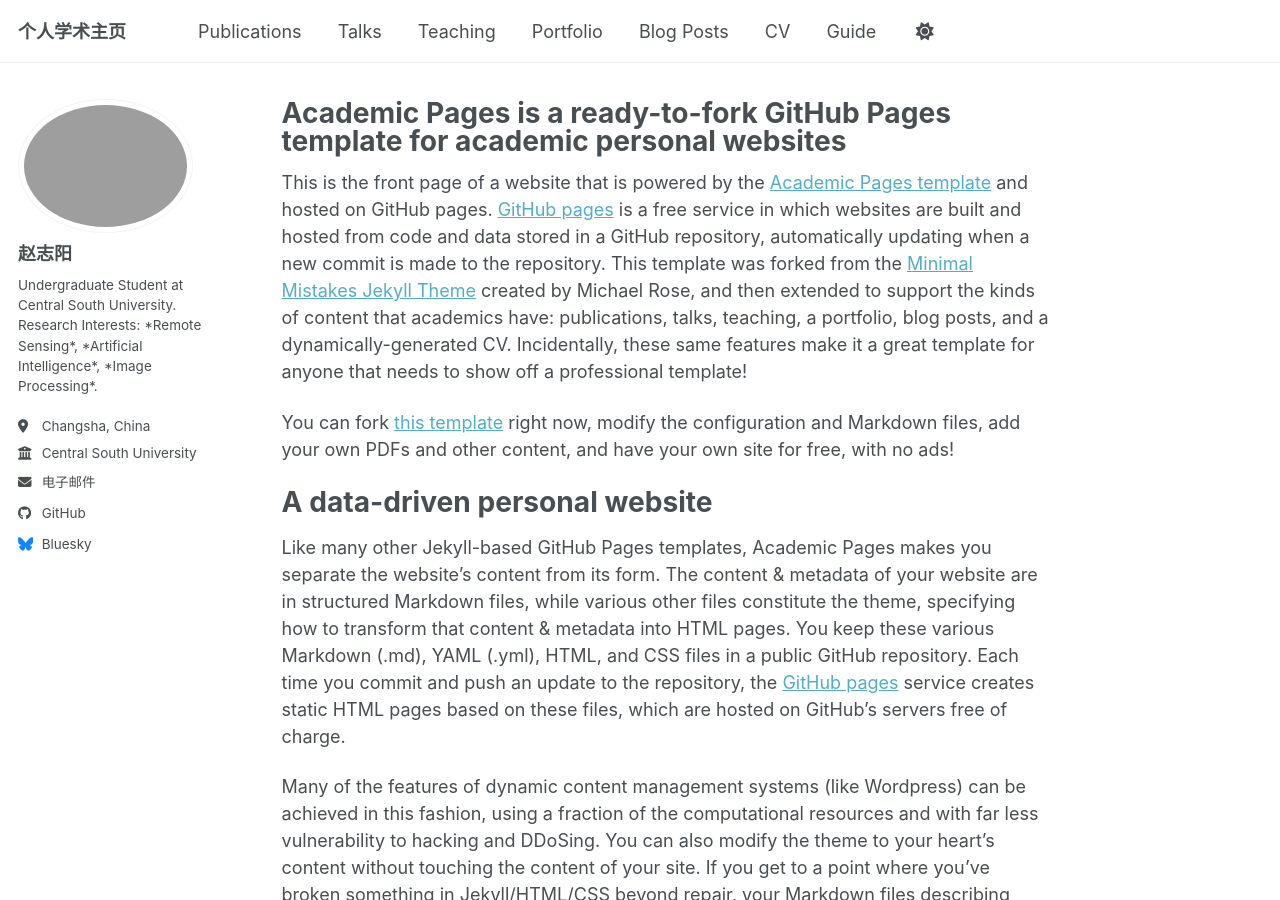
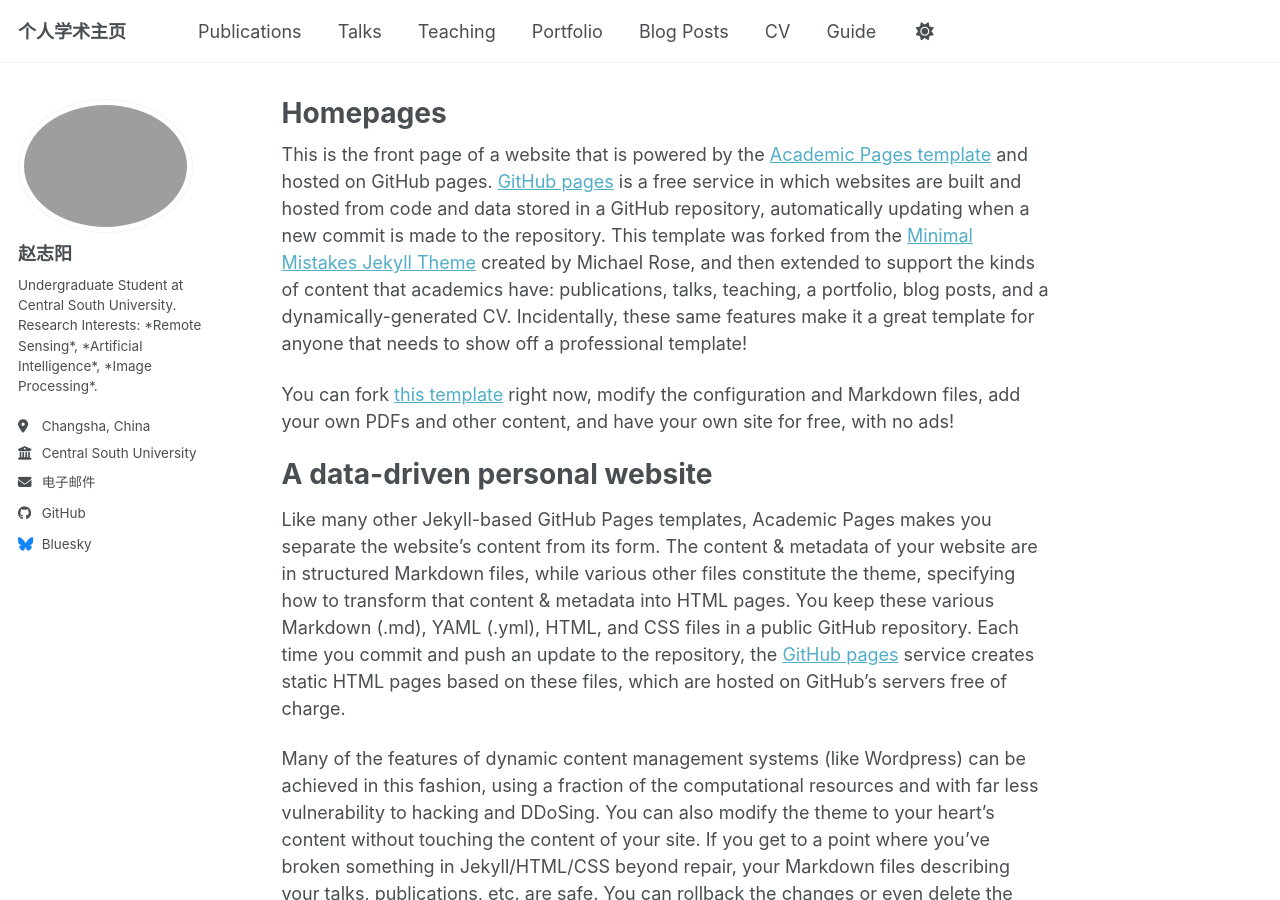
Before and after one commit to zhiyoungZ/zhiyoungZ.github.io, a Jekyll site: the page built from _pages/about.md, in a window 1280 px wide and 900 px high. Built offline with Jekyll 4.4.1, drawn with Linux system fonts in a browser that asks for light colours; a script bundle is joined from its source files by our own code; library files that are not in the unit come from our copies; some of the changed lines change nothing that is shown.

Commit message:
change web title

```diff
--- a/_pages/about.md
+++ b/_pages/about.md
@@ -1,6 +1,6 @@
 ---
 permalink: /
-title: "Academic Pages is a ready-to-fork GitHub Pages template for academic personal websites"
+title: "Homepages"
 author_profile: true
 redirect_from:
   - /about/
@@ -25,11 +25,11 @@
 Getting started
 ======
 1. Register a GitHub account if you don't have one and confirm your e-mail (required!)
-1. Fork [this template](https://github.com/academicpages/academicpages.github.io) by clicking the "Use this template" button in the top right.
-1. Go to the repository's settings (rightmost item in the tabs that start with "Code", should be below "Unwatch"). Rename the repository "[your GitHub username].github.io", which will also be your website's URL.
-1. Set site-wide configuration and create content & metadata (see below -- also see [this set of diffs](https://archive.is/3TPas) showing what files were changed to set up [an example site](https://getorg-testacct.github.io) for a user with the username "getorg-testacct")
-1. Upload any files (like PDFs, .zip files, etc.) to the files/ directory. They will appear at https://[your GitHub username].github.io/files/example.pdf.
-1. Check status by going to the repository settings, in the "GitHub pages" section
+2. Fork [this template](https://github.com/academicpages/academicpages.github.io) by clicking the "Use this template" button in the top right.
+3. Go to the repository's settings (rightmost item in the tabs that start with "Code", should be below "Unwatch"). Rename the repository "[your GitHub username].github.io", which will also be your website's URL.
+4. Set site-wide configuration and create content & metadata (see below -- also see [this set of diffs](https://archive.is/3TPas) showing what files were changed to set up [an example site](https://getorg-testacct.github.io) for a user with the username "getorg-testacct")
+5. Upload any files (like PDFs, .zip files, etc.) to the files/ directory. They will appear at https://[your GitHub username].github.io/files/example.pdf.
+6. Check status by going to the repository settings, in the "GitHub pages" section
 
 Site-wide configuration
 ------
```
